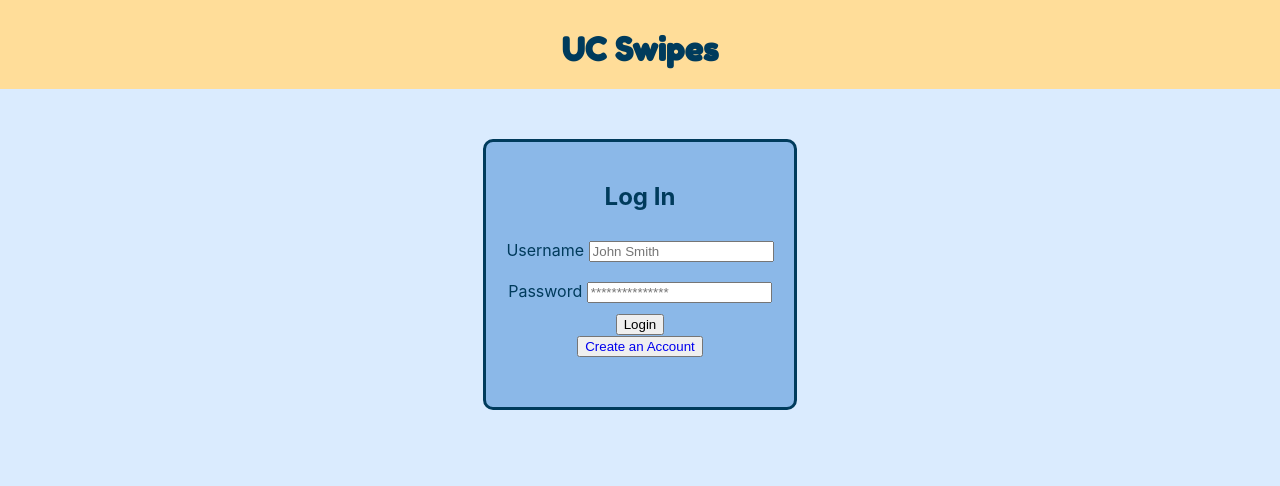
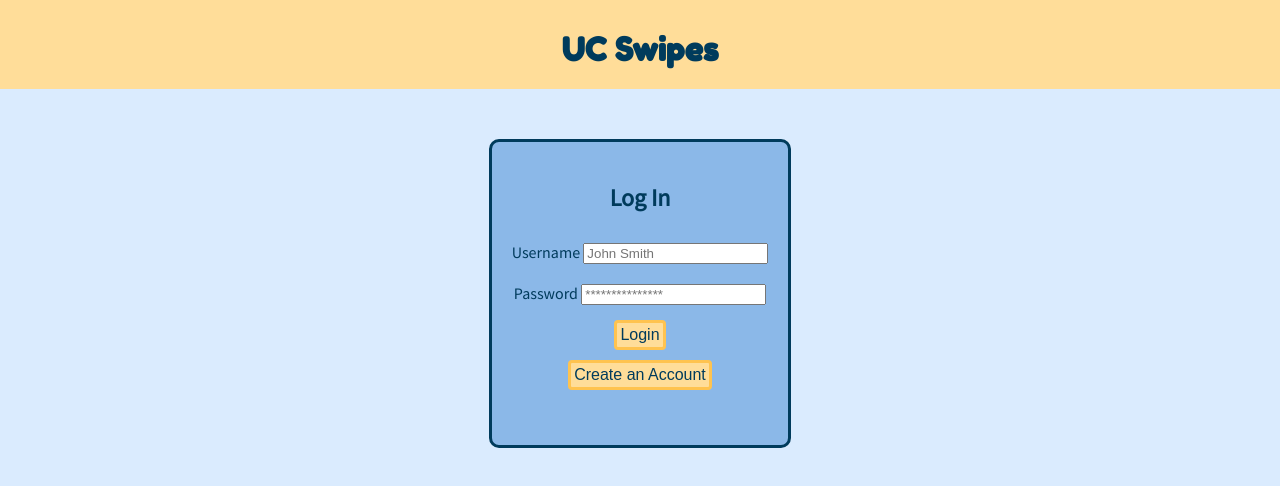
Before and after one commit to chloemaybrandon/UC-Swipes, a React (Create React App) app in the folder frontend/: page / in a window 1280 px wide. Shown: the top 486 px of the page. Built offline with nearby package versions, Linux system fonts and the light colour scheme.

Commit message:
Update various styling aspects

```diff
--- a/frontend/src/App.css
+++ b/frontend/src/App.css
@@ -1,4 +1,4 @@
-@import url('https://fonts.googleapis.com/css2?family=Fredoka+One&display=swap');
+@import url('https://fonts.googleapis.com/css2?family=Fredoka+One&family=Source+Sans+Pro&display=swap');
 
 h1 {
   font-family: 'Fredoka One', cursive;
@@ -11,10 +11,33 @@ h1 {
 body{
   background-color: #DAEBFE;
   color: #003B5C;
+  font-family: 'Source Sans Pro', sans-serif;
 }
 
 .App {
   text-align: center;
+}
+
+a{
+  color: #003B5C;
+}
+
+button {
+  background-color: #FFDD99; /* Green */
+  border: solid;
+  border-color: #ffc34f;
+  color: #003B5C;
+  padding: 3px;
+  margin: 5px;
+  text-align: center;
+  text-decoration: none;
+  display: inline-block;
+  font-size: 16px;
+  border-radius: 4px
+}
+
+button:hover{
+  background: lightgoldenrodyellow;
 }
 
 @keyframes App-logo-spin {
--- a/frontend/src/CSS/SearchListings.css
+++ b/frontend/src/CSS/SearchListings.css
@@ -3,6 +3,9 @@
     border-radius: 10px;
     margin: 50px;
     background-color: #DAEBFE;
+    padding: 10px;
+    height: 20%;
+    width: 25%;
 }
 
 .axios_lisitng_container{
@@ -10,6 +13,13 @@
     border-radius: 10px;
     margin: 50px;
     background-color: #8BB8E8;
+}
+
+.axios_flex_container{
+    display: flex;
+    flex-wrap: wrap;
+    flex-direction: row;
+    justify-content: center;
 }
 
 .search-wrapper{
--- a/frontend/src/Pages/EditProfile.js
+++ b/frontend/src/Pages/EditProfile.js
@@ -69,6 +69,9 @@ export default function EditProfile() {
     return (
         <div>
             <h2>Manage Your Profile</h2>
+            <div className="axios_lisitng_container">
+            <h3>After editing your personal information, click "Save Changes" to update your profile</h3>
+            </div>
             <form>
                 <label htmlFor="name">Name </label>
                 <input
@@ -112,7 +115,7 @@ export default function EditProfile() {
                     name="password"
                 />
                 <br />
-                <button onClick={handleSubmit}>Submit</button>
+                <button onClick={handleSubmit}>Save Changes</button>
             </form>
         </div>
     );
--- a/frontend/src/Pages/PersonalListings.js
+++ b/frontend/src/Pages/PersonalListings.js
@@ -133,13 +133,16 @@ export default function SearchListings(){
   }
     return(
         <div>
-            <p>Welcome to the "My Listings" page. All of your currently active swipe listings will be shown below. Click "Create Post" to create a new swipe listing.</p>
+            <div className="axios_lisitng_container">
+            <h3>Welcome to the "My Listings" page. All of your currently active as well as sold swipe listings will be shown below. Scroll down to view listings that you have purchased from other users and see their contact info. Click "Create Post" to create a new swipe listing.</h3>
+            </div>
             <button><Link to='/create-post'>Create Post</Link></button>
 
           <div className="axios_lisitng_container">
             <h2>Listed Swipes</h2>
+            <div className="axios_flex_container">
               {Sorted(listings).map(listing => // Filters the output that matches the logged-in user then only displays these listings
-                  <div className="axios_lisitng" style={listing.purchased_bool ? {"backgroundColor": "lime"} :{}}>
+                  <div className="axios_lisitng" style={listing.purchased_bool ? {"backgroundColor": "palegreen"} :{}}>
 
                       {listing.purchased_bool ?<div>
                         <h3>Sold To: {listing.purchaser_name}</h3>
@@ -158,22 +161,26 @@ export default function SearchListings(){
                   </div>
               )}
             </div>
-          <div className="axios_lisitng_container">
+            </div>
+
+            <div className="axios_lisitng_container">
             <h2>Purchased Swipes</h2>
             {purchasedSwipes == null ? <div></div> : <div>
+            <div className="axios_flex_container">
               {purchasedSwipes.map(listing => (
               <div className="axios_lisitng">
                 <h3>Seller: {listing.poster_username}</h3>
-                <p>Seller Email: {listing.poster_email} </p>
-                <p>Seller Phone Number: {listing.poster_phone} </p>
+                <h4>Seller Email: {listing.poster_email} </h4>
+                <h4>Seller Phone Number: {listing.poster_phone} </h4>
                 {/* {console.log(locationMap.listing.location)} */}
                 <p>Meet Location: {locationMap[listing.location]}</p>
                 {/* {console.log(typeof listing.meet_date)} */}
                 <p>Meet Date: {listing.meet_date.slice(5,)}-{listing.meet_date.slice(0,4)}</p>
                 <p>Meet Time: {listing.meet_time}</p>
-                <p>Price: ${listing.price}</p>
+                <p>Price per Swipe: ${listing.price}</p>
                 <p>Quantity: {listing.quantity}</p>
               </div>))}
+              </div>
               </div>}
           </div>
         </div>
--- a/frontend/src/Pages/SearchListings.js
+++ b/frontend/src/Pages/SearchListings.js
@@ -167,7 +167,9 @@ export default function SearchListings(){
 
     return(
         <div>
-          <p>This is the SearchListings page. This can be navigated to from the navbar and is the first thing that should appear after logging in.</p>
+          <div className="axios_lisitng_container">
+          <h3>Welcome to UC Swipes! Below are the current swipe listings available for you to purchase from other UC Swipes users. Press "Buy Listing" to purchase one, and it will be added to your "My Listings & Purchases" page with the contact information of the seller. They will also recieve your contact information so you can coordinate swipe pickups in more detail.</h3>
+          </div>
 
           <div className="axios_lisitng_container">
             <div className="search-wrapper">
@@ -254,6 +256,7 @@ export default function SearchListings(){
               </div>
             </div>
             {/* If listings is null, don't load sorted. If listings is filled, then can load sorted */}
+            <div className="axios_flex_container">
             {listings.length == 0 || username == null ? <div></div> :
               Sorted(listings).map(listing => // Filters the output that matches the search critera then only displays these listings
                   <div className="axios_lisitng">
@@ -270,6 +273,7 @@ export default function SearchListings(){
               )
             }
             </div>
+            </div>
             {/* <Listing />
             <Listing />
             <Listing /> */}
```
Also changed, not shown: 1 other file (tests, documents, lock files or other folders).
